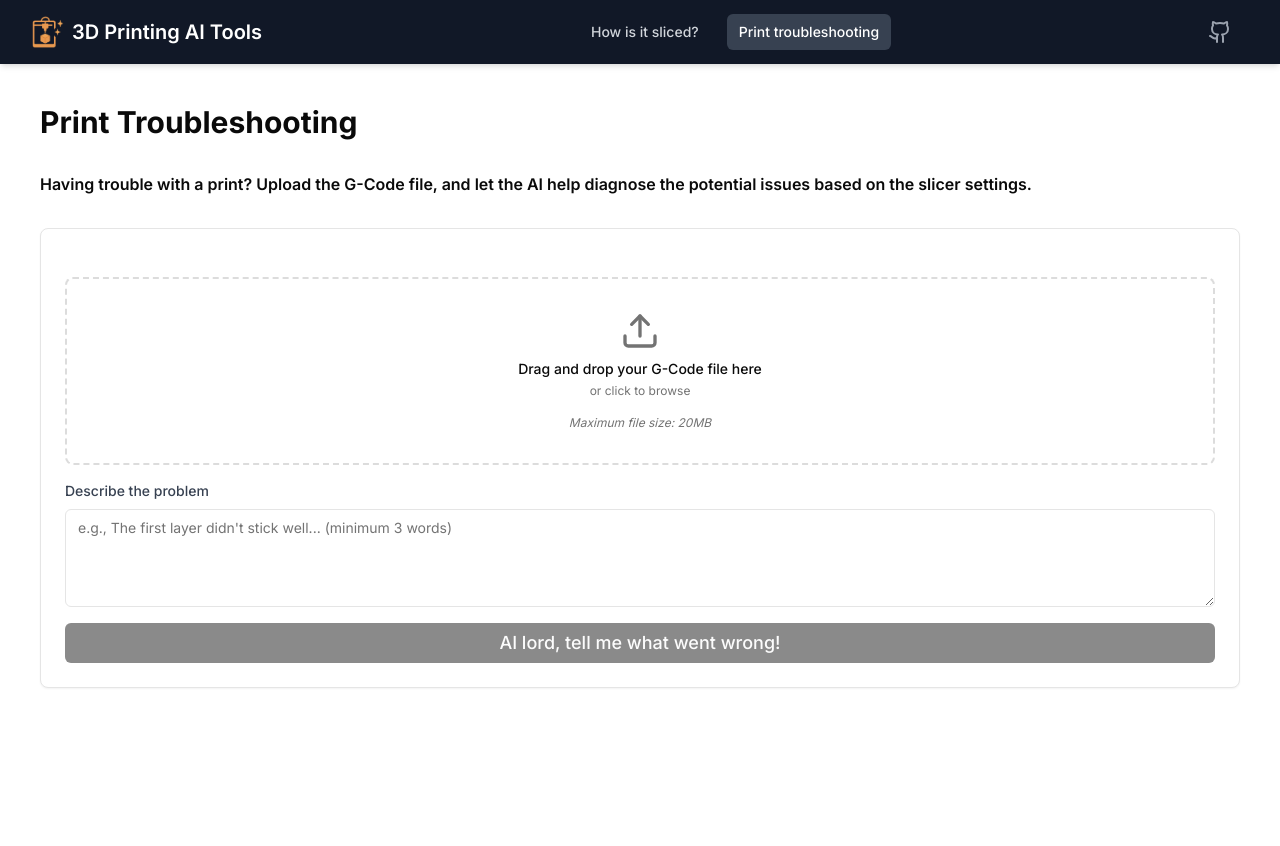
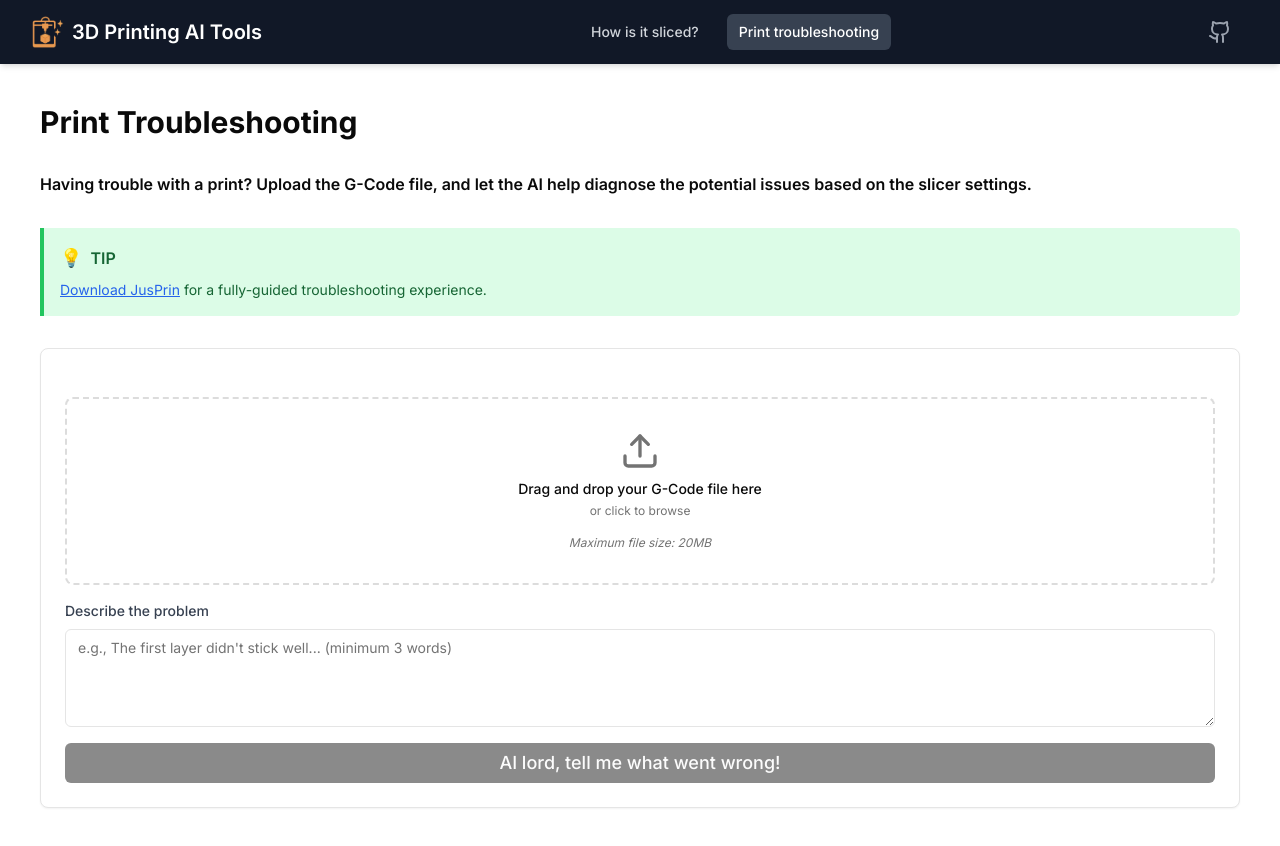
Before and after one commit to kennethjiang/3dp-ai-tools, a Next.js app: page /troubleshooting in a window 1280 px wide. Shown: the top 846 px of the page. Before the commit the page ends 800 px from the top, so only its background shows below. Built offline with nearby package versions, Linux system fonts and the light colour scheme.

Commit message:
feat:  tip for downloading JusPrin

```diff
--- a/app/troubleshooting/page.tsx
+++ b/app/troubleshooting/page.tsx
@@ -180,6 +180,24 @@ export default function TroubleshootingPage() {
 
         <h5 className="font-semibold mb-8">Having trouble with a print? Upload the G-Code file, and let the AI help diagnose the potential issues based on the slicer settings.</h5>
 
+        <div className="mb-8 p-4 bg-green-100 border-l-4 border-green-500 text-green-800 dark:bg-green-900/30 dark:border-green-600 dark:text-green-200 rounded-r-md">
+          <div className="flex items-center">
+            {/* Using a simple lightbulb character as an SVG is complex here */}
+            <span className="text-lg mr-2">💡</span>
+            <strong className="font-semibold">TIP</strong>
+          </div>
+          <p className="mt-2 text-sm">
+            <a
+              href="https://github.com/kennethjiang/JusPrin/releases/latest"
+              target="_blank"
+              rel="noopener noreferrer"
+              className="text-blue-600 dark:text-blue-400 underline hover:text-blue-800 dark:hover:text-blue-300"
+            >
+              Download JusPrin
+            </a> for a fully-guided troubleshooting experience.
+          </p>
+        </div>
+
         <Card className="mb-8">
           <CardHeader>
             <CardDescription></CardDescription>
```
